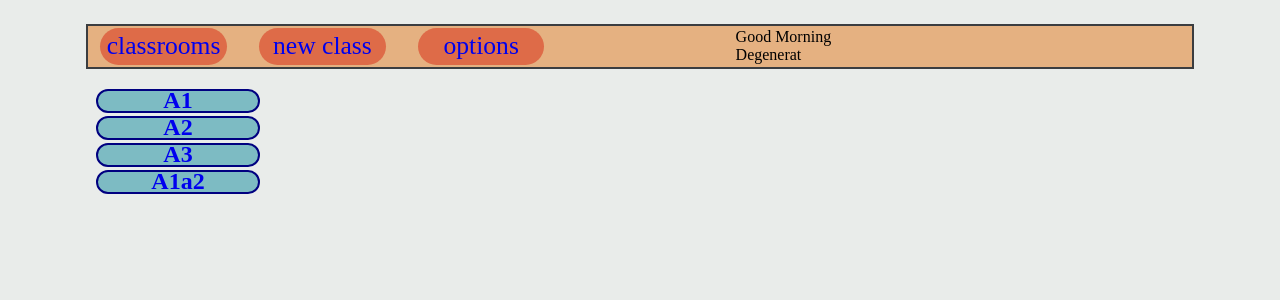
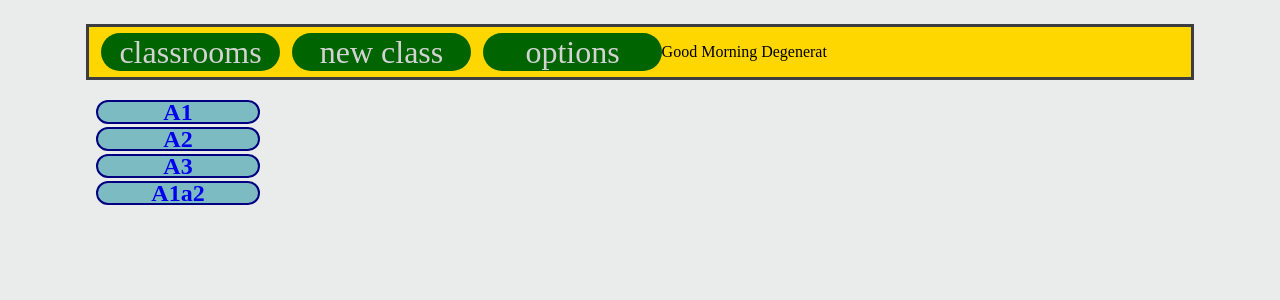
Before and after one commit to gulilo/Classroom, a React (Create React App) app: page /classroom in a window 1280 px wide. Shown: the top 300 px of the page. Built offline with nearby package versions, Linux system fonts and the light colour scheme.

Commit message:
menu bar item animation load

```diff
--- a/src/Components/ClassList.jsx
+++ b/src/Components/ClassList.jsx
@@ -9,6 +9,7 @@ function ClassList(props) {
       <span className={Style_classroomList.listStyle}>
         {props.classes.map((room) => (
           <li key={room.id} className={Style_classroomList.lineStyle}>
+
             <Link
               className={Style_classroomList.classLink}
               to={`/classroom/${room.id}`}
--- a/src/cssFiles/menuBar.module.css
+++ b/src/cssFiles/menuBar.module.css
@@ -13,26 +13,23 @@
 }
 
 .topMenuBar {
-    display: grid;
-    grid-gap: 3%;
-    padding: 0.3vh 1vw;
+    display: flex;
 
-    background-color: var(--middle-yellow-red);
-    grid-template-columns: minmax(10%,15%) minmax(10%,15%) minmax(10%,15%) minmax(10%,15%) minmax(10%,15%) minmax(10%,15%) minmax(10%,15%) ;
+    background-color: gold;
 
-
-    justify-content: center;
+    justify-content: flex-start;
     align-items: center;
 
-    min-height: 2rem;
-    height: auto;
+    height: 7vh;
+    max-height: 50px;
+    min-height: 20px;
 
     grid-row: 1;
     grid-column-start: 2;
     grid-column-end: 5;
 
     border: var(--onyx);
-    border-width: 2px;
+    border-width: 3px;
     border-style: solid;
 
 }
@@ -43,24 +40,36 @@
     display: flex;
     text-align: center;
 
-    height: 3vh;
-    min-height: 80%;
-
-
+    height: 50%;
+    width: 15%;
 
     border-radius: 50px;
-    background-color: var(--burnt-sienna) ;
+    background-color: darkgreen;
 
     justify-content: center;
     align-items: center;
 
     text-decoration: none;
 
-    font-size: 2vw;
-    padding: 4px;
+    font-size: 2.5vw;
+
+    color:lightgray;
+    padding: 0.5vw;
+
+    margin-left: 1vw;
+
+    animation-duration: .5s;
+    animation-fill-mode: forwards;
+    animation-name: topMenuLoadAnimation;
 
 
 }
+
+@keyframes topMenuLoadAnimation{
+    from {height: 1% ;font-size:1vw;}
+    to {height: 50%;font-size:2.5vw;}
+}
+
 
 
 .topMenuBar > .topMenuItem:hover{
```
